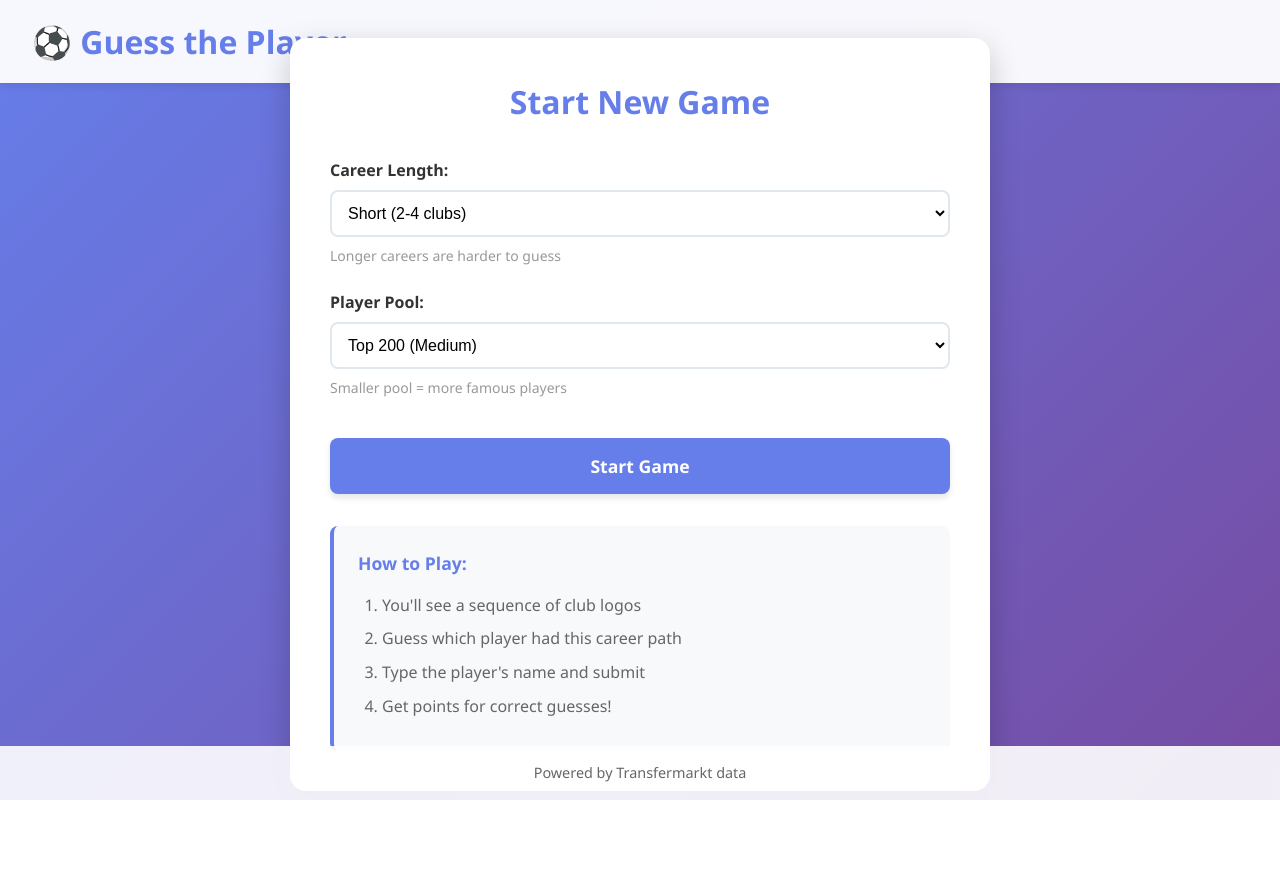
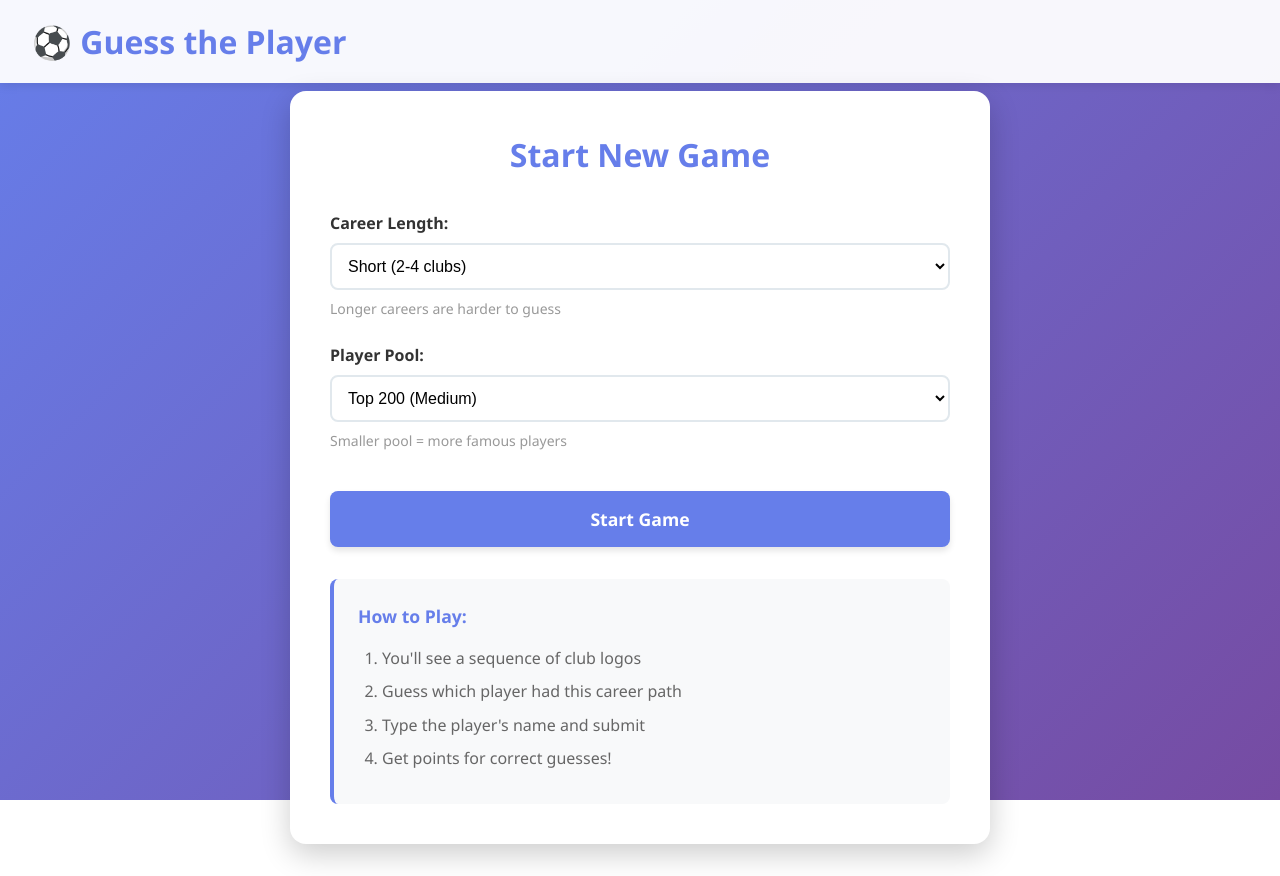
Before and after one commit to davidsirait/guess_the_player, a React app in the folder frontend/: page / in a window 1280 px wide. Before the commit the page ends 800 px from the top, so only its background shows below. Built offline with nearby package versions, Linux system fonts and the light colour scheme; the HTML template or start-up script is replaced by a standard one.

Commit message:
add top margin to game-setup ; make header static

```diff
--- a/frontend/src/App.css
+++ b/frontend/src/App.css
@@ -42,6 +42,9 @@ body {
   justify-content: space-between;
   align-items: center;
   width: 100%;
+  position:static;
+  height:auto;
+
 }
 
 .app-header h1 {
@@ -61,14 +64,16 @@ body {
 
 /* Main content */
 .app-main {
-  flex: 1;
   display: flex;
   flex-direction: column;
   align-items: center;
   justify-content: center;
-  padding: 2rem 1rem; /* Vertical and horizontal padding */
+  padding-top: calc(var(--header-height) + 1rem); /* header plus small gap */
+  padding-bottom: 2rem;
+  padding-left: 1rem;
+  padding-right: 1rem;
   width: 100%;
-  min-height: calc(100vh - 200px);
+  min-height: calc(100vh - var(--header-height)); /* prevent main from filling full viewport under header */
 }
 
 /* Error message */
--- a/frontend/src/App.jsx
+++ b/frontend/src/App.jsx
@@ -169,9 +169,9 @@ function App() {
         )}
       </main>
 
-      <footer className="app-footer">
+      {/* <footer className="app-footer">
         <p>Powered by Transfermarkt data</p>
-      </footer>
+      </footer> */}
     </div>
   );
 }
--- a/frontend/src/components/GameSetup.css
+++ b/frontend/src/components/GameSetup.css
@@ -6,6 +6,7 @@
   max-width: 600px;
   width: 90%; /* Use percentage instead of calc */
   margin: 0 auto; /* Center it */
+  margin-top: 0.5rem;
 }
 
 /* Larger screens - make it wider */
```
